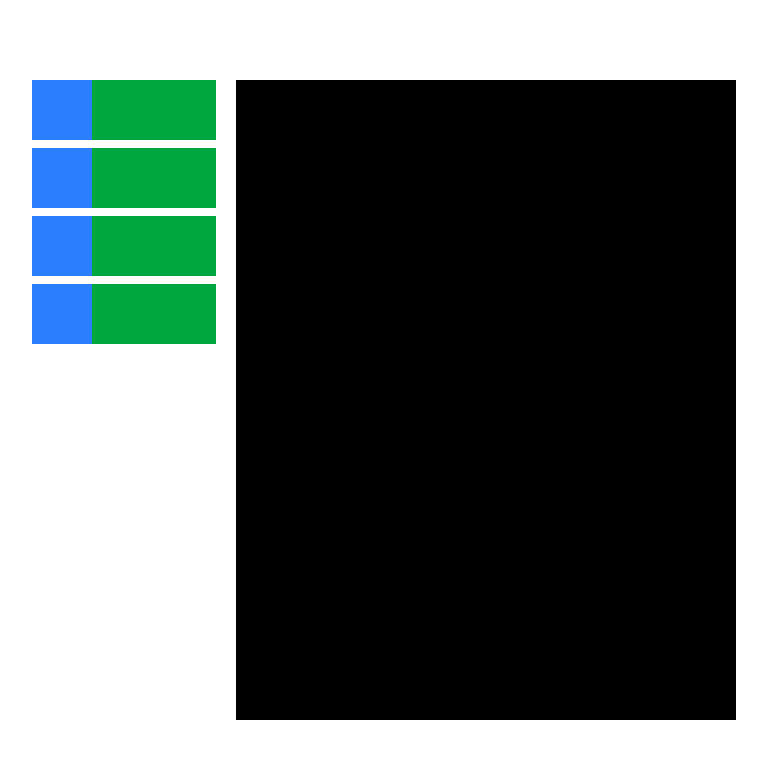
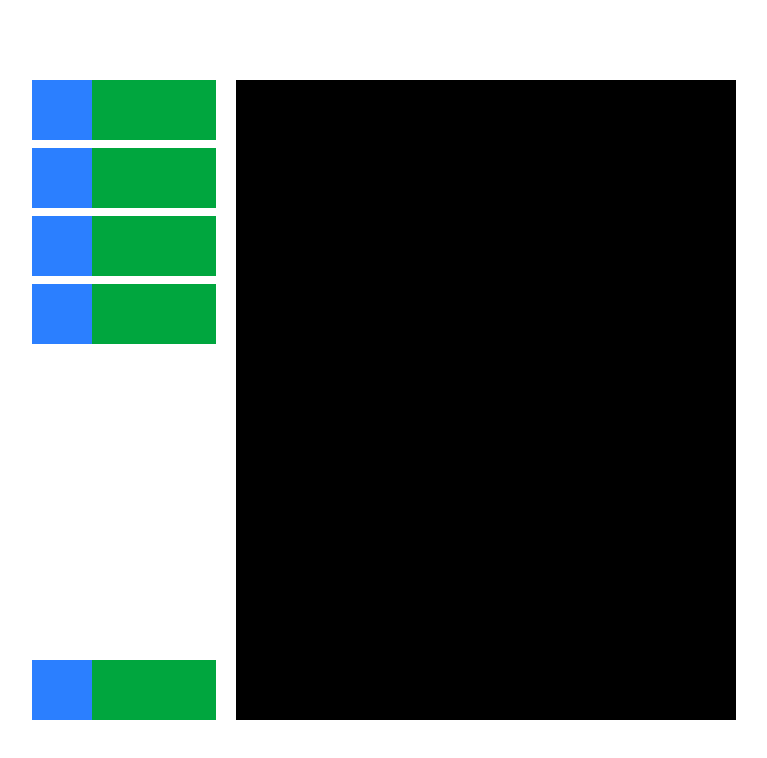
Before and after one commit to Ratzifutzi/moggel.ch, a Next.js app: page / in a window 1280 px wide. Shown: the top 758 px of the page, without its empty margins (256-1023 px from the left). Built offline with nearby package versions, Linux system fonts and the light colour scheme.

Commit message:
Navbar changes

```diff
--- a/src/app/components/partials/navbar/navbar.tsx
+++ b/src/app/components/partials/navbar/navbar.tsx
@@ -1,10 +1,15 @@
 const Navbar = ({ children }: React.PropsWithChildren<{}>) => {
 	return (
-		<div className="flex h-full w-full flex-col gap-2">
-			<Item />
-			<Item />
-			<Item />
-			<Item />
+		<div className="flex h-full w-full flex-col justify-between gap-2 overflow-scroll">
+			<div className="flex flex-col gap-2">
+				<Item />
+				<Item />
+				<Item />
+				<Item />
+			</div>
+			<div>
+				<Item />
+			</div>
 		</div>
 	);
 };
```
